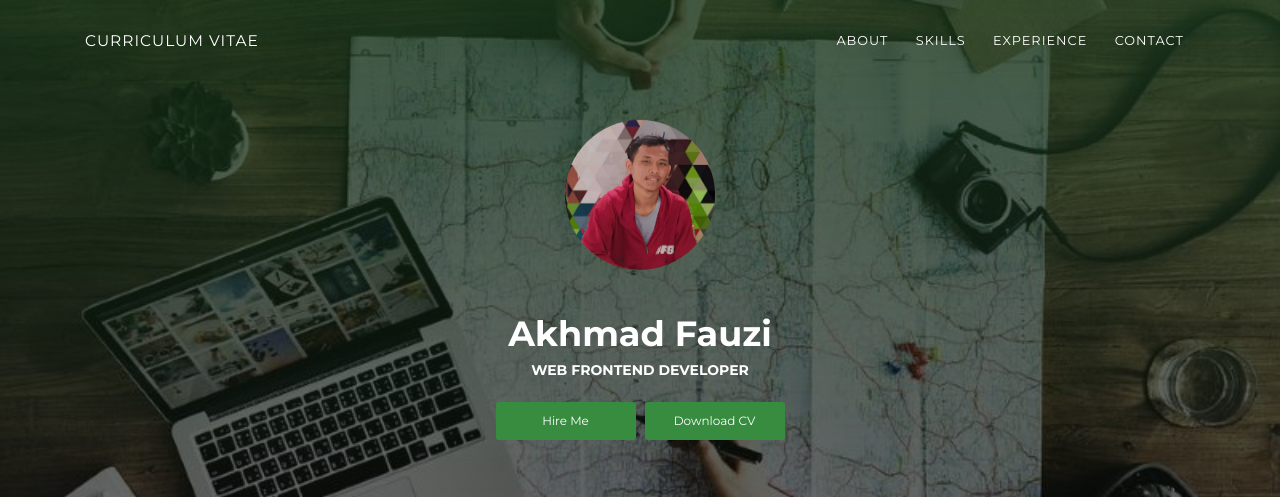
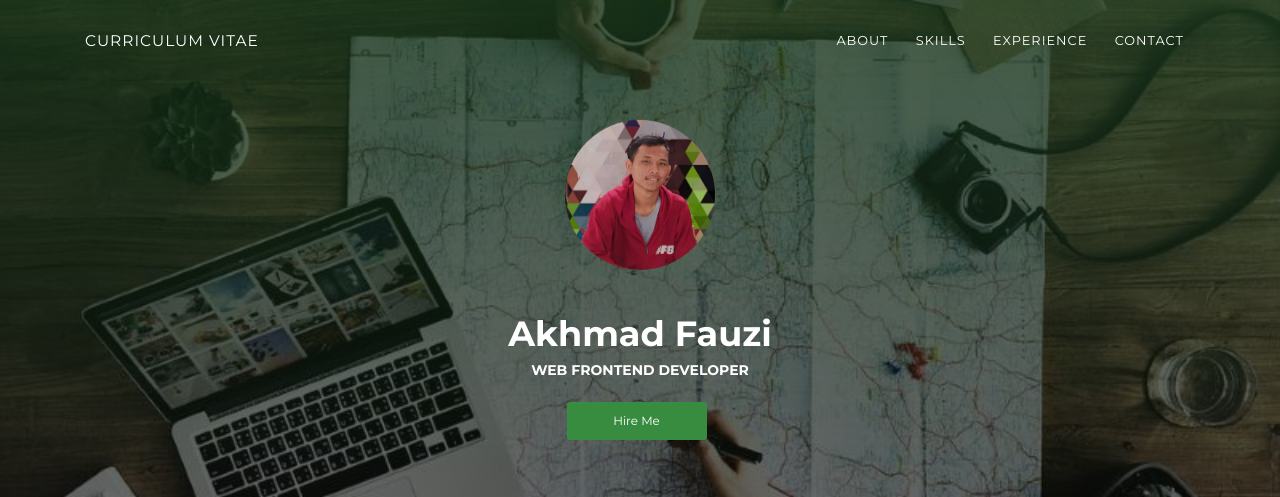
Before and after one commit to onicyborg/BlackBoY-CV, a plain HTML site: page index.html in a window 1280 px wide. Shown: the top 497 px of the page. Drawn offline with Linux system fonts and the light colour scheme.

Commit message:
Update index.html

```diff
--- a/index.html
+++ b/index.html
@@ -49,7 +49,7 @@
         <div class="content-center">
           <div class="cc-profile-image"><a href="#"><img src="images/Fauzi2.jpg" alt="Image"/></a></div>
           <div class="h2 title">Akhmad Fauzi</div>
-          <p class="category text-white">WEB FRONTEND DEVELOPER</p><a class="btn btn-primary smooth-scroll mr-2" href="#contact" data-aos="zoom-in" data-aos-anchor="data-aos-anchor">Hire Me</a><a class="btn btn-primary" href="#" data-aos="zoom-in" data-aos-anchor="data-aos-anchor">Download CV</a>
+          <p class="category text-white">WEB FRONTEND DEVELOPER</p><a class="btn btn-primary smooth-scroll mr-2" href="#contact" data-aos="zoom-in" data-aos-anchor="data-aos-anchor">Hire Me</a>
         </div>
       </div>
       <div class="section">
```
